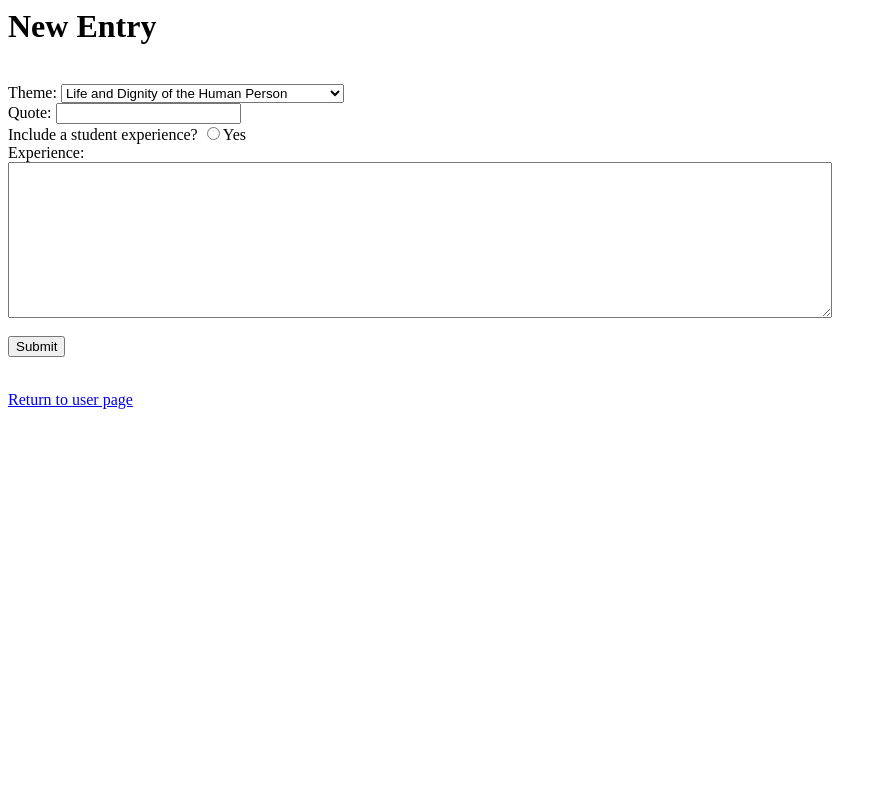
After one commit to CST-DB-CS4GOOD-ND/cst_db, a PHP site: page /login/new_entry.php in a window 1280 px wide. The commit adds this page. Shown: the whole page, without its empty margins (0-887 px from the left). Run offline with PHP 8.4, Linux system fonts and the light colour scheme.

Commit message:
updated login page behaviors

```diff
--- a/login/index.php
+++ b/login/index.php
@@ -40,6 +40,8 @@ if($_POST['submit']) {
 	<input type="password" name="password" placeholder="Enter password here">
 	<input type="submit" name="submit" value="Login">
 </form>
+<br/>
+<a href="../index.html" >Return to Homepage</a>
 
 </body>
 </html>
--- /dev/null
+++ b/login/new_entry.php
@@ -0,0 +1,40 @@
+<html>
+<head>
+	<title>New Entry</title>
+</head>
+<body>
+<h1>New Entry</h1>
+<form method="post" action="new_entry.php">
+</br>
+Theme:
+	<select name="theme">
+		<option value="1">Life and Dignity of the Human Person</option>
+		<option value="2">Call to Family, Community, and Participation</option>
+		<option value="3">Rights and Responsibility</option>
+		<option value="4">Option for the Poor and Vulnerable</option>
+		<option value="5">The Dignity of Work and Rights of Workers</option>
+		<option value="6">Solidarity</option>
+		<option value="7">Care for God's Creation</option>
+	</select>
+</br>
+Quote:
+	<input list="quotes">
+	<datalist id="quotes">
+		<option value="Test"></option>
+	</datalist>
+</br>
+Include a student experience?
+	<input type="radio" name="experience_bool" value="1">Yes<br>
+Experience:
+</br>
+	<textarea name="experience" rows="10" cols="100"></textarea>
+</br>
+</br>
+	<input type="submit" name="submit" value="Submit">
+</form>
+</br>
+<a href = "user.php" >Return to user page</a>
+
+
+</body>
+</html>
```
Also changed, not shown: login/user.php (+37 -0 lines).
